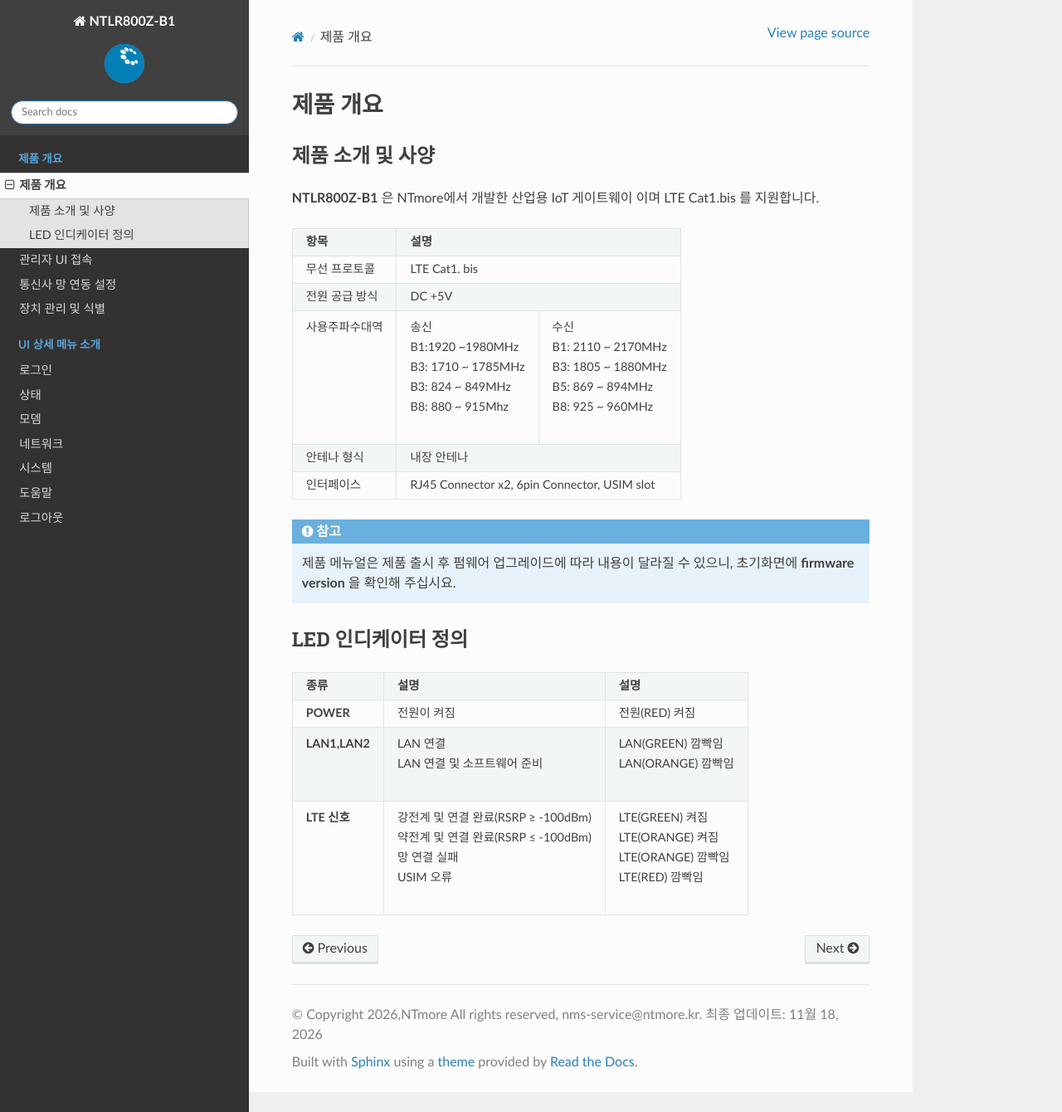
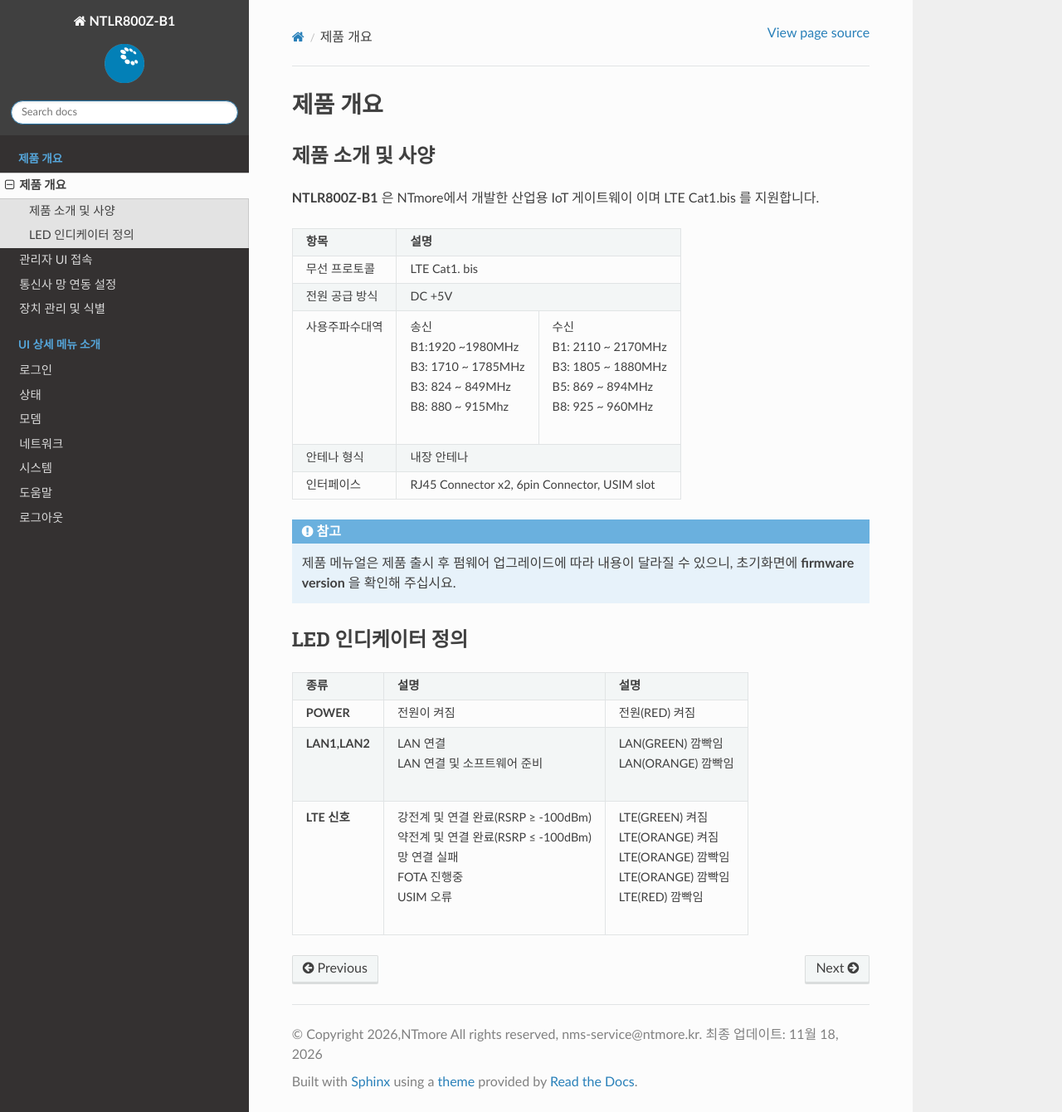
Before and after one commit to ntmore-nms/ntmore-ntlr800z-b1-doc, a Sphinx documentation site: the page built from source/howto/overview.rst, in a window 1280 px wide and 1340 px high. Shown: the whole window at 83% size. Built offline with Sphinx 7.4.7 and the Read the Docs theme 3.1.0, drawn with Linux system fonts in a browser that asks for light colours.

Commit message:
led 시나리오 추가

```diff
--- a/source/howto/overview.rst
+++ b/source/howto/overview.rst
@@ -41,5 +41,6 @@ LED 인디케이터 정의
 || **LTE 신호**  || 강전계 및 연결 완료(RSRP ≥ -100dBm) || LTE(GREEN) 켜짐    |
 ||               || 약전계 및 연결 완료(RSRP ≤ -100dBm) || LTE(ORANGE) 켜짐   |
 ||               || 망 연결 실패                        || LTE(ORANGE) 깜빡임 |
+||               || FOTA 진행중                         || LTE(ORANGE) 깜빡임 |
 ||               || USIM 오류                           || LTE(RED) 깜빡임    |
 +----------------+--------------------------------------+---------------------+
```
